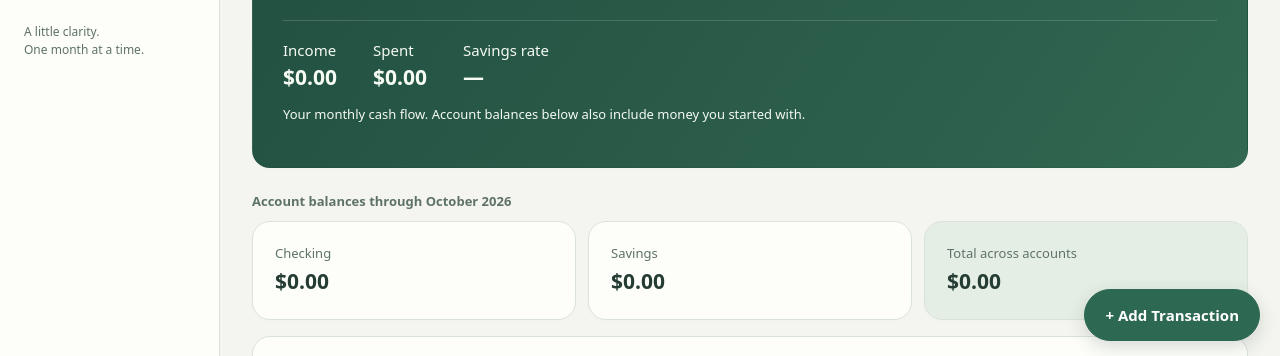
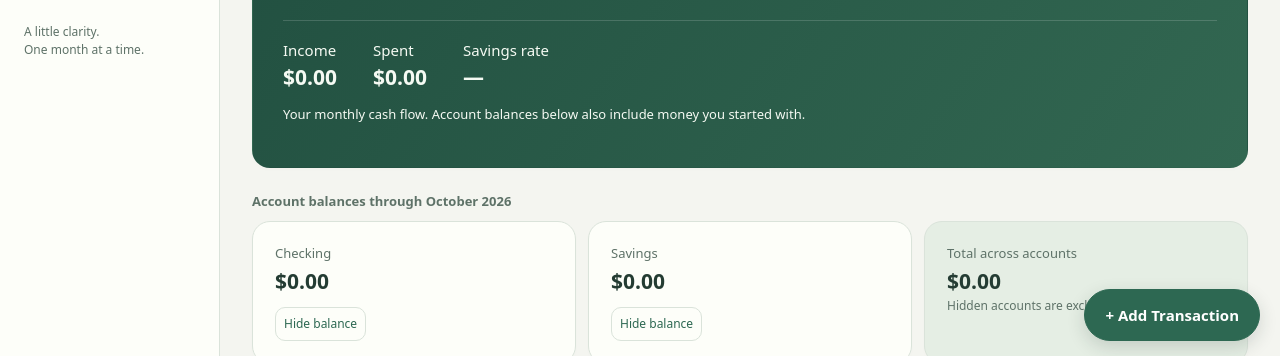
Before and after one commit to judahbrooks/just-budget-personal-budget-planner, a plain HTML site: page index.html in a window 1280 px wide. Shown: the part 439-795 px from the top of the page. Drawn offline with Linux system fonts and the light colour scheme.

Commit message:
Add per-account balance privacy toggles

```diff
--- a/index.html
+++ b/index.html
@@ -88,7 +88,7 @@ button.d{color:var(--rd)}button.p.d{background:var(--rd);border-color:var(--rd);
 :root[data-theme=dark] .seg button.on.i{color:var(--bg)}
 #toast{box-shadow:0 5px 20px #14241E24}
 </style>
-</head><body>
+<style id="privacy-controls">.privacy-toggle{margin-top:10px;color:var(--ac);background:transparent}.privacy-toggle[aria-pressed=true]{background:var(--tint);font-weight:650}.account-grid .privacy-toggle{font-size:12px}</style></head><body>
 <div id="app"><nav id="nav"></nav><div class="workspace"><div id="save-error" role="alert" hidden><span class="save-error-text"><strong>Changes have not been saved</strong>Keep this page open and export a backup, or retry saving.</span><button id="retry-save">Retry</button><button id="emergency-backup">Export backup</button></div><main id="main"></main><p id="save-state" role="status" aria-live="polite"></p></div></div>
 <button id="fab" class="p">+ Add Transaction</button>
 <div id="toast" role="status" aria-live="polite"></div><dialog id="dlg"></dialog>
@@ -181,7 +181,7 @@ function txForm(x){x=x||{date:localDate(),desc:'',amt:0,type:'expense',cat:'',no
   const o={id:x.id||uid(),date:d.querySelector('#da').value,desc:d.querySelector('#de').value.trim(),amt,type,cat:c,acct:d.querySelector('#ac').value,notes:d.querySelector('#n').value.trim(),rec:d.querySelector('#r').value};
   if(x.id)S.tx[S.tx.findIndex(t=>t.id===x.id)]=o;else S.tx.push(o);save();d.close();toast(x.id?'Transaction updated':'Transaction added');render()}}
 function trForm(x){x=x||{date:localDate(),desc:'',amt:0,from:S.accounts[0].id,to:(S.accounts[1]||S.accounts[0]).id};
- const op=v=>S.accounts.map(a=>`<option value="${a.id}" ${v===a.id?'selected':''}>${esc(a.name)} (${fmt(accBal(a.id))})</option>`).join('');
+const op=v=>S.accounts.map(a=>`<option value="${a.id}" ${v===a.id?'selected':''}>${esc(a.name)} (${accountValue(a.id,accBal(a.id))})</option>`).join('');
  const d=modal(`<h3 style="margin-top:0">${x.id?'Edit':'New'} transfer</h3><form id=f><label>From</label><select id=fr>${op(x.from)}</select><label>To</label><select id=to>${op(x.to)}</select><label>Amount</label><input id=a inputmode=decimal placeholder="0.00" value="${x.amt?(x.amt/100).toFixed(2):''}" required><label>Date</label><input id=da type=date value="${x.date}" required><label>Note (optional)</label><input id=n value="${esc(x.desc==='Transfer'?'':x.desc)}"><p id=er class=r></p><div class=row><button type=button id=cx>Cancel</button><button class=p>Save</button></div></form>`);
  d.querySelector('#cx').onclick=()=>d.close();
  d.querySelector('#f').onsubmit=e=>{e.preventDefault();const amt=toC(d.querySelector('#a').value),fr=d.querySelector('#fr').value,to=d.querySelector('#to').value;
@@ -222,7 +222,7 @@ function repv(){const ms=rangeMonths(),l=S.tx.filter(x=>ms.includes(mk(x.date)))
  <div class=card><h3>Largest expenses</h3>${big.length?big.map(x=>`<div class=row style="margin:5px 0"><span>${esc(x.desc)} <span class=m>${fd(x.date)}</span></span><b>${fmt(x.amt)}</b></div>`).join(''):'<div class=empty>None</div>'}</div>`}
 function savv(){const ms=[-5,-4,-3,-2,-1,0].map(n=>shift(cur,n)),l=inM(cur),s=sum(l,'income')-sum(l,'expense'),inc=sum(l,'income');
  return`<div class=top><h2>Accounts</h2>${monthBar()}</div>
- <div class=card><div class=row><h3>Accounts</h3><span><button class=s id=btr>⇄ Transfer</button> <button class=s id=nac>+ Account</button></span></div>${S.accounts.map(a=>{const b=accBal(a.id);return`<div class=row style="margin:12px 0;flex-wrap:wrap"><span><b>${esc(a.name)}</b><div class=m style="font-size:12px">${TY[a.type]||'Checking'} · Opening ${fmt(a.opening)}</div></span><span><b class="${b<0?'r':''}" style="margin-right:6px;font-size:18px">${fmt(b)}</b><button class=s data-dep="${a.id}">+ Add money</button> <button class=s data-ea="${a.id}">Edit</button></span></div>`}).join('')}<div class=m style="font-size:12px">“Add money” records income into that account. “Transfer” moves money between your accounts without counting as income or spending.</div></div><div class=grid><div class=card><div class=k>Saved this month</div><div class="v ${s<0?'r':'g'}">${fmt(s)}</div></div><div class=card><div class=k>Savings rate</div><div class=v>${inc>0?(s/inc*100).toFixed(1)+'%':'—'}</div></div></div>
+ <div class=card><div class=row><h3>Accounts</h3><span><button class=s id=btr>⇄ Transfer</button> <button class=s id=nac>+ Account</button></span></div>${S.accounts.map(a=>{const b=accBal(a.id);return`<div class=row style="margin:12px 0;flex-wrap:wrap"><span><b>${esc(a.name)}</b><div class=m style="font-size:12px">${TY[a.type]||'Checking'} · Opening ${accountValue(a.id,a.opening)}</div></span><span><b class="${b<0?'r':''}" style="margin-right:6px;font-size:18px">${accountValue(a.id,b)}</b> ${accountPrivacyButton(a.id)} <button class=s data-dep="${a.id}">+ Add money</button> <button class=s data-ea="${a.id}">Edit</button></span></div>`}).join('')}<div class=m style="font-size:12px">“Add money” records income into that account. “Transfer” moves money between your accounts without counting as income or spending.</div></div><div class=grid><div class=card><div class=k>Saved this month</div><div class="v ${s<0?'r':'g'}">${fmt(s)}</div></div><div class=card><div class=k>Savings rate</div><div class=v>${inc>0?(s/inc*100).toFixed(1)+'%':'—'}</div></div></div>
  <div class=card><h3>Monthly history</h3>${ms.map(m=>{const x=sum(inM(m),'income')-sum(inM(m),'expense');return`<div class=row style="margin:5px 0"><span>${mlabel(m)}</span><span class="${x<0?'r':'g'}">${fmt(x)}</span></div>`}).join('')}<p class=m style="font-size:12px">Saved = income − expenses. </p></div>
  <div class=card><div class=row><h3>Savings goals</h3><button class=s id=ng>+ New goal</button></div>${S.goals.length?S.goals.map(g=>{const p=g.goal?Math.min(100,g.cur/g.goal*100):0;return`<div style="margin:12px 0"><div class=row><b>${esc(g.name)}</b><span>${fmt(g.cur)} / ${fmt(g.goal)} · ${Math.round(p)}%</span></div><div class=bar><i style="width:${p}%"></i></div><button class=s data-ge="${g.id}">Edit</button> <button class="s d" data-gd="${g.id}">Delete</button></div>`}).join(''):'<div class=empty>No goals yet, e.g. Emergency Fund.</div>'}</div>`}
 function goalForm(g){g=g||{name:'',goal:0,cur:0};const d=modal(`<h3 style="margin-top:0">${g.id?'Edit':'New'} goal</h3><form id=f><label>Name</label><input id=n value="${esc(g.name)}" required><label>Goal amount</label><input id=g inputmode=decimal value="${g.goal?(g.goal/100).toFixed(2):''}" required><label>Saved so far</label><input id=c inputmode=decimal value="${g.cur?(g.cur/100).toFixed(2):'0'}"><div class=row style="margin-top:14px"><button type=button id=cx>Cancel</button><button class=p>Save</button></div></form>`);
@@ -327,7 +327,7 @@ dash=function(){
  return '<div class="top"><h2>Your month at a glance</h2>'+monthBar()+'</div>'+
  (!S.cats.length?'<div class="card"><h3>A fresh start for your money</h3><p class="m">Add your opening balances, choose starter categories, and set a few spending limits.</p><button class="p" id="start-setup">Set up my budget</button> <button data-go="cat">Create my own categories</button></div>':'')+
  '<section class="card hero"><div class="k">Left this month</div><div class="hero-value">'+fmt(left)+'</div><p>'+mlabel(cur)+(left<0?' · Spending exceeds income':' · Income minus expenses')+'</p><div class="hero-details"><span>Income<b>'+fmt(income)+'</b></span><span>Spent<b>'+fmt(expense)+'</b></span><span>Savings rate<b>'+(income>0?Math.round(left/income*100)+'%':'—')+'</b></span></div><p class="hero-note">Your monthly cash flow. Account balances below also include money you started with.</p></section>'+
- '<div class="section-label">Account balances through '+mlabel(cur)+'</div><div class="grid account-grid">'+S.accounts.map(a=>'<div class="card"><div class="k">'+esc(a.name)+'</div><div class="v">'+fmt(accBal(a.id,shift(cur,1)))+'</div></div>').join('')+'<div class="card"><div class="k">Total across accounts</div><div class="v">'+fmt(S.accounts.reduce((total,a)=>total+accBal(a.id,shift(cur,1)),0))+'</div></div></div>'+
+ '<div class="section-label">Account balances through '+mlabel(cur)+'</div><div class="grid account-grid">'+S.accounts.map(a=>'<div class="card"><div class="k">'+esc(a.name)+'</div><div class="v">'+accountValue(a.id,accBal(a.id,shift(cur,1)))+'</div>'+accountPrivacyButton(a.id)+'</div>').join('')+'<div class="card"><div class="k">Total across accounts</div><div class="v">'+accountTotalValue(shift(cur,1))+'</div><div class="budget-meta">Hidden accounts are excluded from this total.</div></div></div>'+
  '<div class="card"><div class="row"><h3>Your spending plan</h3><button class="s" data-go="bud">Manage budgets</button></div>'+(budRows(list)||'<p class="empty">Set your first budget to see what is left to spend.</p>')+'</div>'+
  '<div class="two"><div class="card"><h3>Where money went</h3><div class="row" style="align-items:flex-start;gap:16px">'+pie(ec,expense)+'<div style="flex:1;min-width:120px">'+catRows(ec,expense)+'</div></div></div><div class="card"><h3>Income and spending</h3>'+bars(months.map(m=>({l:mlabel(m),v:[sum(inM(m),'income'),sum(inM(m),'expense')]})))+'<p class="m" style="font-size:12px">Income / expenses · Green / red</p></div></div>'+
  '<div class="two"><div class="card"><div class="row"><h3>Recent transactions</h3><button class="s" data-go="tx">View all</button></div>'+(recent.length?recent.map(x=>'<div class="row recurring-row"><span>'+esc(x.desc)+'<small class="m">'+fd(x.date)+'</small></span><b class="'+(x.type==='income'?'g':'')+'">'+sg(x)+fmt(x.amt)+'</b></div>').join(''):'<p class="empty">Add your first transaction to get started.</p>')+'</div><div class="card"><h3>Upcoming recurring</h3>'+(upcoming.length?upcoming.map(u=>'<div class="row recurring-row"><span>'+esc(u.x.desc)+'<small class="m">'+fd(u.date)+' · '+fmt(u.x.amt)+'</small></span><button class="s" data-rec="'+u.x.id+'">Add now</button></div>').join(''):'<p class="empty">Mark a transaction recurring to see it here. Nothing is added automatically.</p>')+'</div></div>'+
@@ -371,5 +371,17 @@ render=function(){
 $('#retry-save').onclick=()=>{save();toast('Changes saved')};
 $('#emergency-backup').onclick=exportBackup;
 
+// Per-account privacy controls. Hidden balances stay hidden across the app and survive reloads.
+S.settings.hiddenAccounts=S.settings.hiddenAccounts||{};
+const accountHidden=id=>S.settings.hiddenAccounts&&S.settings.hiddenAccounts[id]===true;
+const accountValue=(id,value)=>accountHidden(id)?'••••••':fmt(value);
+const accountTotalValue=before=>S.accounts.some(a=>accountHidden(a.id))?'••••••':fmt(S.accounts.reduce((total,a)=>total+accBal(a.id,before),0));
+const accountPrivacyButton=id=>'<button type="button" class="s privacy-toggle" data-hide-account="'+id+'" aria-pressed="'+accountHidden(id)+'" aria-label="'+(accountHidden(id)?'Show':'Hide')+' '+esc(acct(id).name)+' balance">'+(accountHidden(id)?'Show balance':'Hide balance')+'</button>';
+const previousPrivacyRender=render;
+render=function(){
+ previousPrivacyRender();
+ document.querySelectorAll('[data-hide-account]').forEach(button=>button.onclick=()=>{const id=button.dataset.hideAccount;S.settings.hiddenAccounts[id]=!accountHidden(id);save();render();toast(accountHidden(id)?'Account balance hidden':'Account balance visible')});
+};
+
 cur=localDate().slice(0,7);document.documentElement.dataset.theme=S.settings.theme||'light';applyBg();save();render();
 </script></body></html>
```
